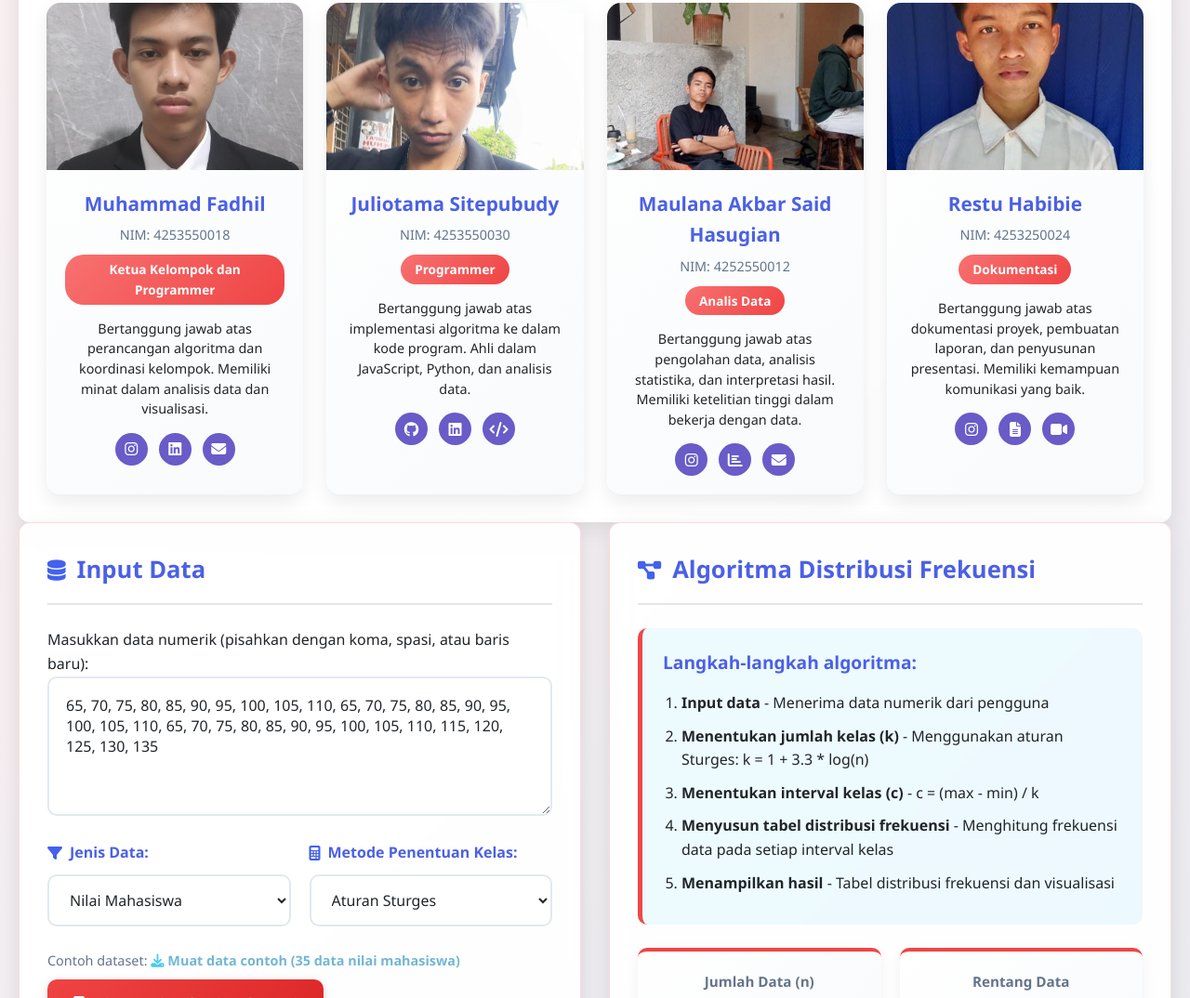
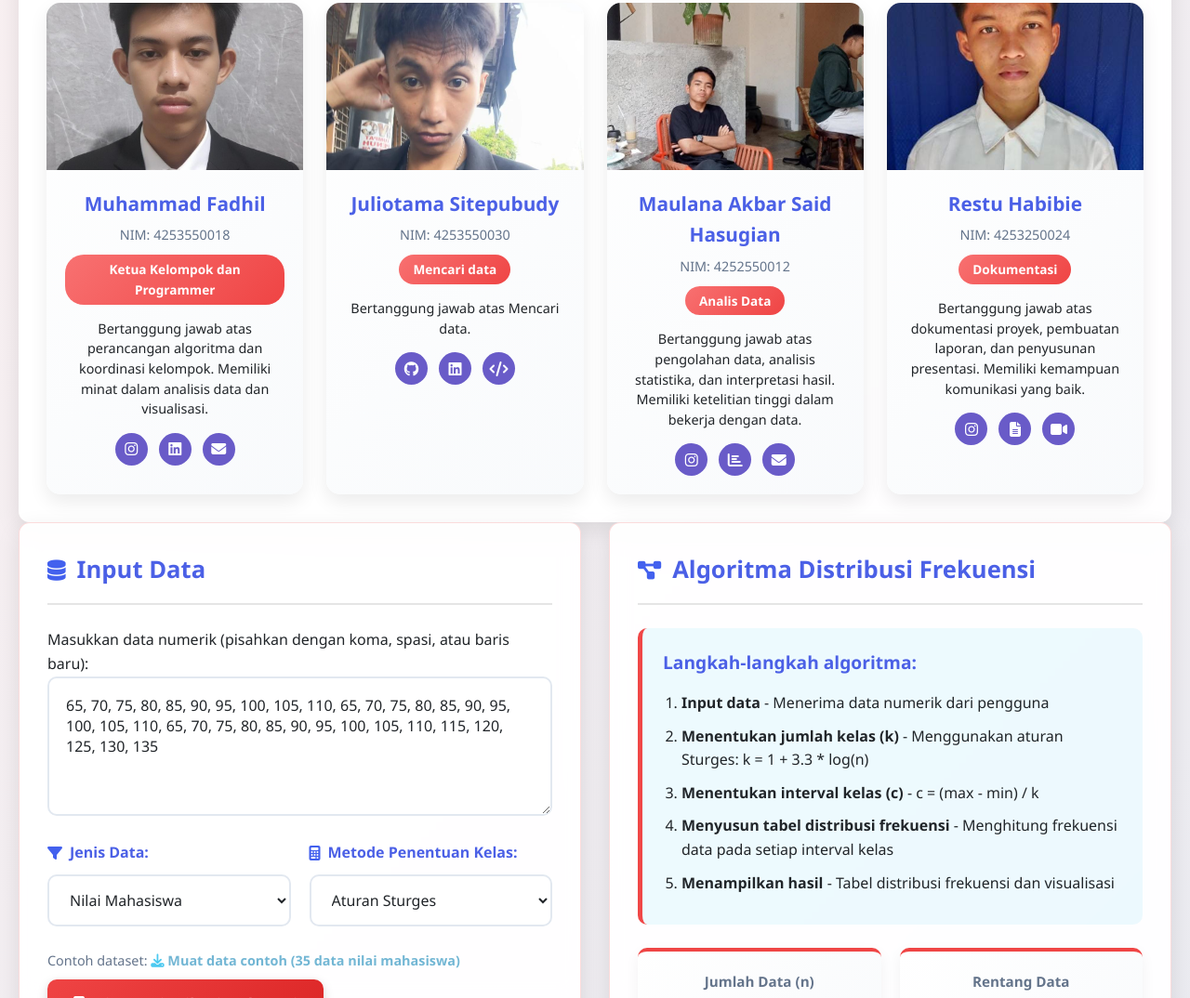
Before and after one commit to mfadhil11881-cyber/algoritma, a plain HTML site: page index.html in a window 1280 px wide. Shown: the part 971-2045 px from the top of the page at 93% size. Drawn offline with nearby package versions, Linux system fonts and the light colour scheme.

Commit message:
index.html

```diff
--- a/index.html
+++ b/index.html
@@ -1110,8 +1110,8 @@
                         <div class="member-info">
                             <div class="member-name">Juliotama Sitepubudy</div>
                             <div class="member-nim">NIM: 4253550030</div>
-                            <div class="member-role">Programmer</div>
-                            <div class="member-bio">Bertanggung jawab atas implementasi algoritma ke dalam kode program. Ahli dalam JavaScript, Python, dan analisis data.</div>
+                            <div class="member-role">Mencari data</div>
+                            <div class="member-bio">Bertanggung jawab atas Mencari data.</div>
                             <div class="member-social">
                                 <a href="#" class="social-icon"><i class="fab fa-github"></i></a>
                                 <a href="#" class="social-icon"><i class="fab fa-linkedin"></i></a>
```
